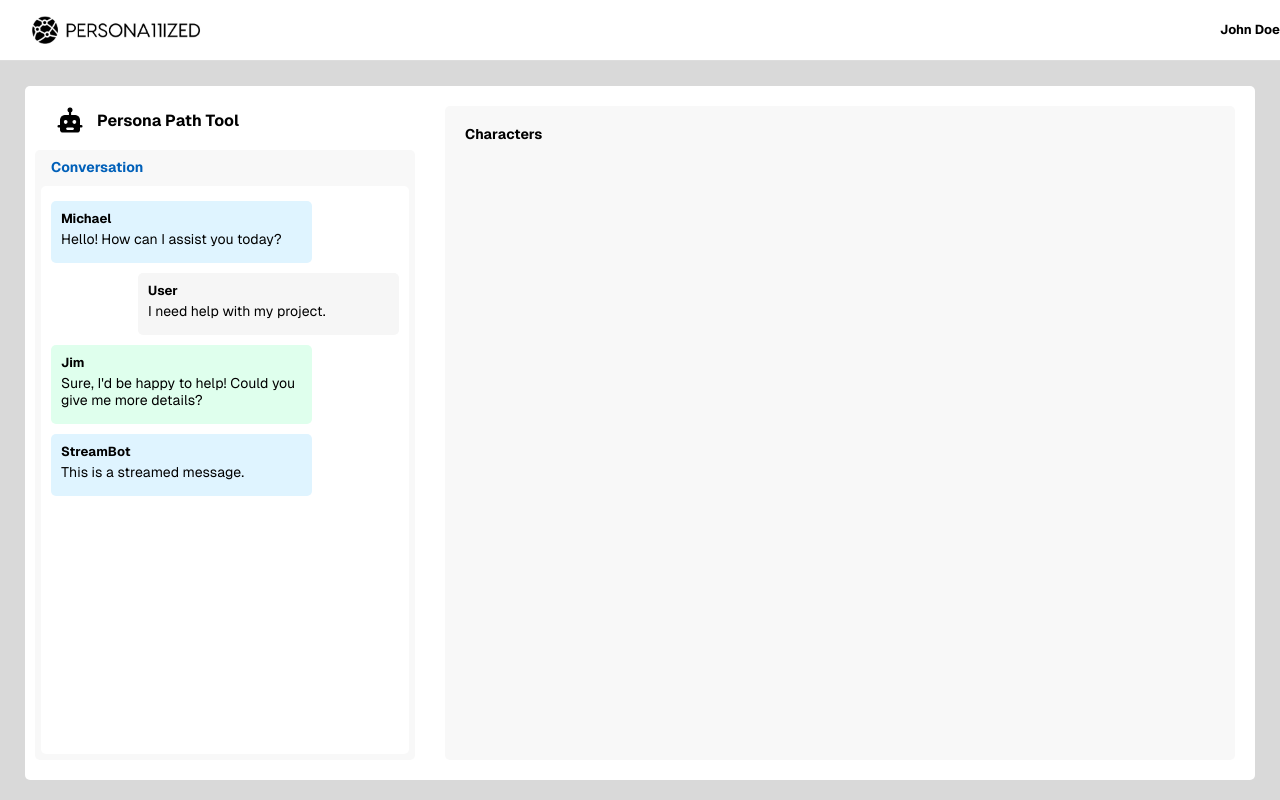
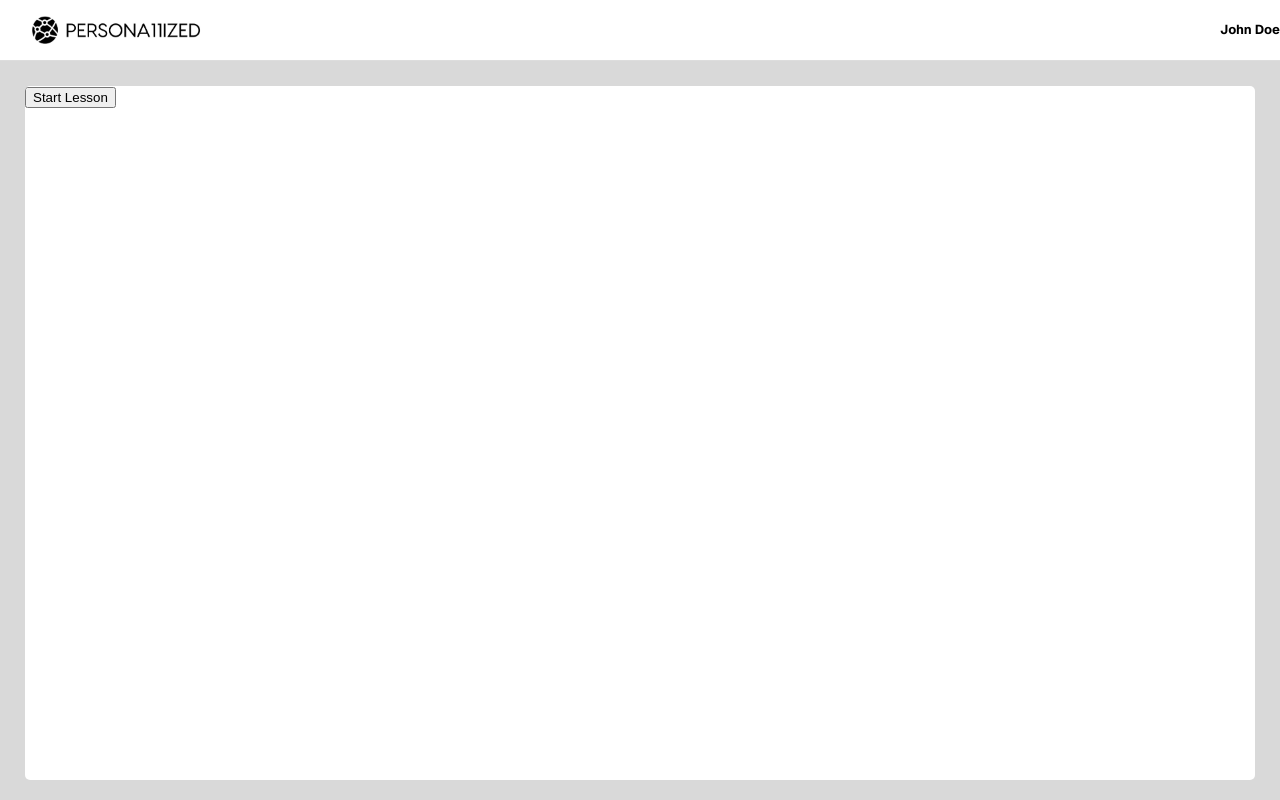
Before and after one commit to SzymonSt/Xarachter, a Next.js app in the folder frontend/: page / in a window 1280 px wide. Built offline with nearby package versions, Linux system fonts and the light colour scheme.

Commit message:
stt integration working

```diff
--- a/frontend/package.json
+++ b/frontend/package.json
@@ -16,6 +16,7 @@
     "next": "15.0.3",
     "react": "19.0.0-rc-66855b96-20241106",
     "react-dom": "19.0.0-rc-66855b96-20241106",
+    "react-icons": "^5.3.0",
     "uuid": "^11.0.2"
   },
   "devDependencies": {
--- a/frontend/src/app/api/stt/route.ts
+++ b/frontend/src/app/api/stt/route.ts
@@ -20,7 +20,7 @@ export async function POST(req: Request) {
     const buffer = Buffer.from(await audioFile.arrayBuffer());
     const tempFilePath = path.join("/tmp", `${uuidv4()}.m4a`);
     fs.writeFileSync(tempFilePath, buffer);
-
+    console.log("Saved audio file to", tempFilePath);
     const transcription = await groq.audio.transcriptions.create({
       file: fs.createReadStream(tempFilePath), // Use the audio file's stream
       model: "whisper-large-v3-turbo",
--- a/frontend/src/app/components/CharacterBox.tsx
+++ b/frontend/src/app/components/CharacterBox.tsx
@@ -2,12 +2,36 @@
 
 import React from 'react';
 import styles from './CharacterBox.module.css';
+import { FaMicrophone, FaStop } from "react-icons/fa";
 
-const CharacterBox: React.FC = () => {
+type CharacterBoxProps = {
+  isRecording: boolean;
+  startRecording: () => void;
+  stopRecording: () => void;
+};
+
+const CharacterBox: React.FC<CharacterBoxProps> = ({isRecording, startRecording, stopRecording}) => {
   return (
     <div className={styles.characterBox}>
       <h2 className={styles.title}>Characters</h2>
       {/* Future content for character images or other elements can go here */}
+      <div>
+        {
+          isRecording ?
+            <button
+              className={styles.recordingButton}
+              onClick={stopRecording}
+            >
+              <FaStop />
+            </button> :
+            <button
+              className={styles.recordingButton}
+              onClick={startRecording}
+            >
+              <FaMicrophone />
+            </button>
+        }
+      </div>
     </div>
   );
 };
--- a/frontend/src/app/components/MainContainer.tsx
+++ b/frontend/src/app/components/MainContainer.tsx
@@ -1,51 +1,141 @@
 // src/app/components/MainContainer.tsx
+'use client'
 
-import React, { FC, ReactNode } from 'react';
+import React, { FC, ReactNode, useState, useRef } from 'react';
 import SidebarHeader from './SidebarHeader';
 import MessageBox from './MessageBox';
 import CharacterBox from './CharacterBox'; // Import CharacterBox component
+import StartLesson from './StartLesson';
 import styles from './MainContainer.module.css';
 
 interface MainContainerProps {
   children?: ReactNode;
 }
 
+interface Message {
+  id: number;
+  content: string;
+  sender: string;
+  align: 'left' | 'right';
+  color: string;
+}
+
 // Dummy initial messages
-const initialMessages = [
+const initialMessages: Message[] = [
   {
-    id: '1',
+    id: 1,
     content: "Hello! How can I assist you today?",
     sender: "Michael",
     align: "left",
     color: "#DFF4FF",
   },
   {
-    id: '2',
+    id: 2,
     content: "I need help with my project.",
     sender: "User",
     align: "right",
     color: "#F6F6F6",
   },
   {
-    id: '3',
+    id: 3,
     content: "Sure, I'd be happy to help! Could you give me more details?",
-    sender: "Jim",
+    sender: "Dwight",
     align: "left",
     color: "#DFFFED",
   },
 ];
 
+
+
 const MainContainer: FC<MainContainerProps> = ({ children }) => {
+  // State
+  const [startLesson, setStartLesson] = useState(false);
+  const [messages, setMessages] = useState(initialMessages);
+  const [currentPlayingMessageId, setCurrentPlayingMessageId] = useState<number>(0);
+
+  const [isRecording, setIsRecording] = useState(false);
+  const mediaRecorderRef = useRef<MediaRecorder | null>(null);
+  const [transcription, setTranscription] = useState<string | null>(null);
+
+
+  const startRecording = async () => {
+    console.log('Recording started');
+    setIsRecording(true);
+    const stream = await navigator.mediaDevices.getUserMedia({ audio: true });
+    mediaRecorderRef.current = new MediaRecorder(stream);
+    const chunks: Blob[] = [];
+
+    mediaRecorderRef.current.ondataavailable = (event) => {
+      chunks.push(event.data);
+    };
+
+    mediaRecorderRef.current.onstop = async () => {
+      const blob = new Blob(chunks, { type: 'audio/webm' });
+      await sendAudioToApi(blob); // Send audio to backend when recording stops
+    };
+
+    mediaRecorderRef.current.start();
+  };
+
+  const stopRecording = () => {
+    setIsRecording(false);
+    mediaRecorderRef.current?.stop(); // Use optional chaining to ensure mediaRecorderRef is not null
+  };
+
+  const sendAudioToApi = async (blob: Blob) => {
+    const formData = new FormData();
+    formData.append('audio', blob, 'audio.webm');
+
+    try {
+      const response = await fetch('/api/stt', {
+        method: 'POST',
+        body: formData,
+      });
+      console.log(response);
+      const data = await response.json();
+      if (response.ok) {
+        setTranscription(data.text);
+        console.log('Transcription:', data.text);
+        setMessages((prevMessages) => {
+          const newMessage: Message = {
+            id: currentPlayingMessageId + 1,
+            content: data.text,
+            sender: 'User',
+            align: 'right',
+            color: '#F6F6F6',
+          };
+          return [...prevMessages.slice(0, currentPlayingMessageId), newMessage];
+        })
+      } else {
+        console.error('Transcription error:', data.error);
+      }
+    } catch (error) {
+      console.error('Error sending audio to API:', error);
+    }
+  };
+
+
   return (
     <div className={styles.mainContainer}>
       <div className={styles.innerWrapper}>
-        <div className={styles.leftContainer}>
-          <SidebarHeader />
-          <MessageBox initialMessages={initialMessages} />
-        </div>
-        <div className={styles.rightContainer}>
-          <CharacterBox /> {/* Add CharacterBox to the right side */}
-        </div>
+        {startLesson ? (
+          <>
+            <div className={styles.leftContainer}>
+              <SidebarHeader />
+              <MessageBox messages={messages} />
+            </div>
+            <div className={styles.rightContainer}>
+              <CharacterBox
+                isRecording={isRecording}
+                startRecording={startRecording}
+                stopRecording={stopRecording}
+              /> {/* Add CharacterBox to the right side */}
+            </div>
+          </>) :
+            <StartLesson
+              setStartLesson={setStartLesson}
+            />
+        }
       </div>
     </div>
   );
--- a/frontend/src/app/components/MessageBox.tsx
+++ b/frontend/src/app/components/MessageBox.tsx
@@ -14,34 +14,10 @@ interface Message {
 }
 
 interface MessageBoxProps {
-  initialMessages: Message[]; // Initial messages passed as props
-  onNewMessage?: (message: Message) => void; // Optional callback for new messages
+  messages: Message[]; // Initial messages passed as props
 }
 
-const MessageBox: FC<MessageBoxProps> = ({ initialMessages, onNewMessage }) => {
-  const [messages, setMessages] = useState<Message[]>(initialMessages);
-
-  // Example: Simulating message streaming with useEffect
-  useEffect(() => {
-    const interval = setInterval(() => {
-      const newMessage: Message = {
-        id: `msg-${Date.now()}`,
-        content: "This is a streamed message.",
-        sender: "StreamBot",
-        align: "left",
-        color: "#DFF4FF",
-      };
-
-      setMessages((prevMessages) => [...prevMessages, newMessage]);
-
-      // Trigger callback if provided (useful for parent component to handle new messages)
-      if (onNewMessage) {
-        onNewMessage(newMessage);
-      }
-    }, 5000); // New message every 5 seconds
-
-    return () => clearInterval(interval); // Clean up on component unmount
-  }, [onNewMessage]);
+const MessageBox: FC<MessageBoxProps> = ({ messages }) => {
 
   return (
     <div className={styles.sidebarFooterBox}>
--- /dev/null
+++ b/frontend/src/app/components/StartLesson.tsx
@@ -0,0 +1,22 @@
+import React, { FC, useState, useEffect } from 'react';
+
+interface StartLessonProps {
+    setStartLesson: (startLesson: boolean) => void;
+}
+
+
+const StartLesson: FC<StartLessonProps> = ({setStartLesson}) => {
+
+    return (
+        <div>
+            <button
+                // className={styles.startLessonButton}
+                onClick={() => setStartLesson(true)}
+            >
+                Start Lesson
+            </button>
+        </div>
+    );
+  };
+
+  export default StartLesson;
```
Also changed, not shown: frontend/src/app/components/StartLesson.module.css (added), 1 other file (tests, documents, lock files or other folders).
